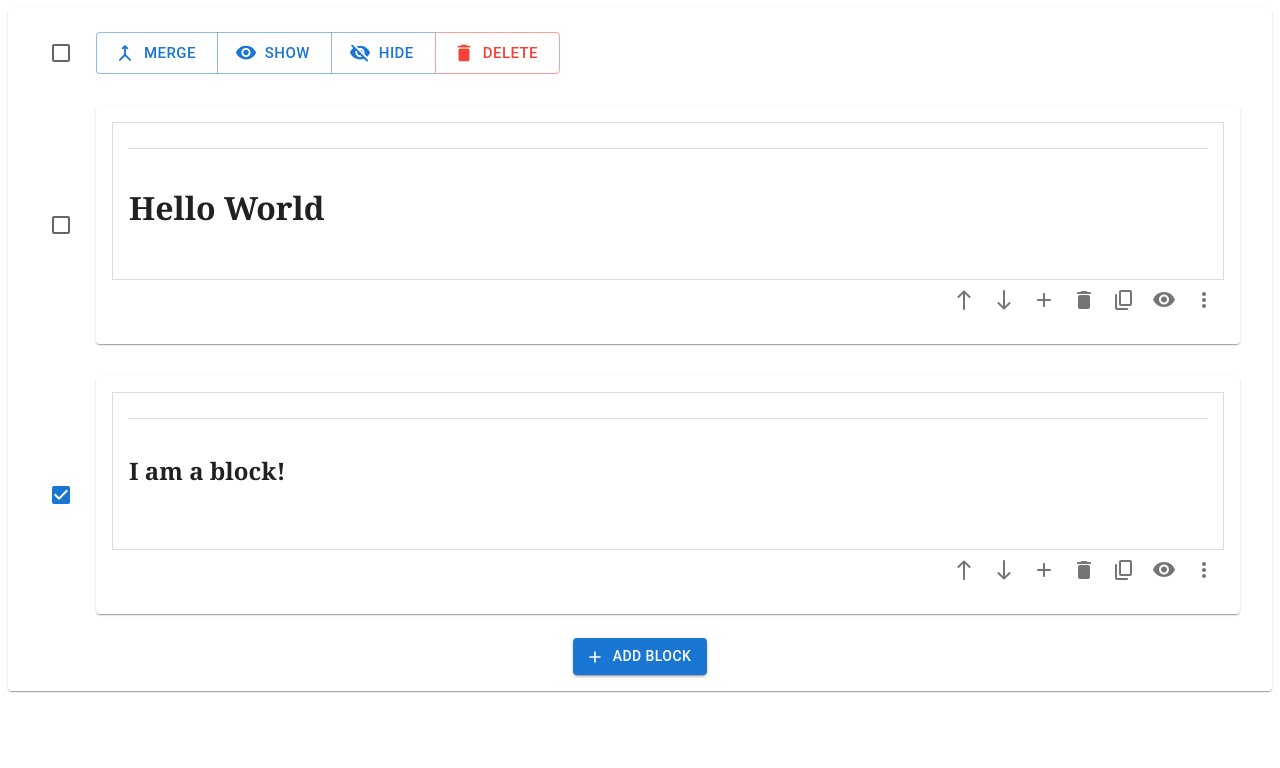
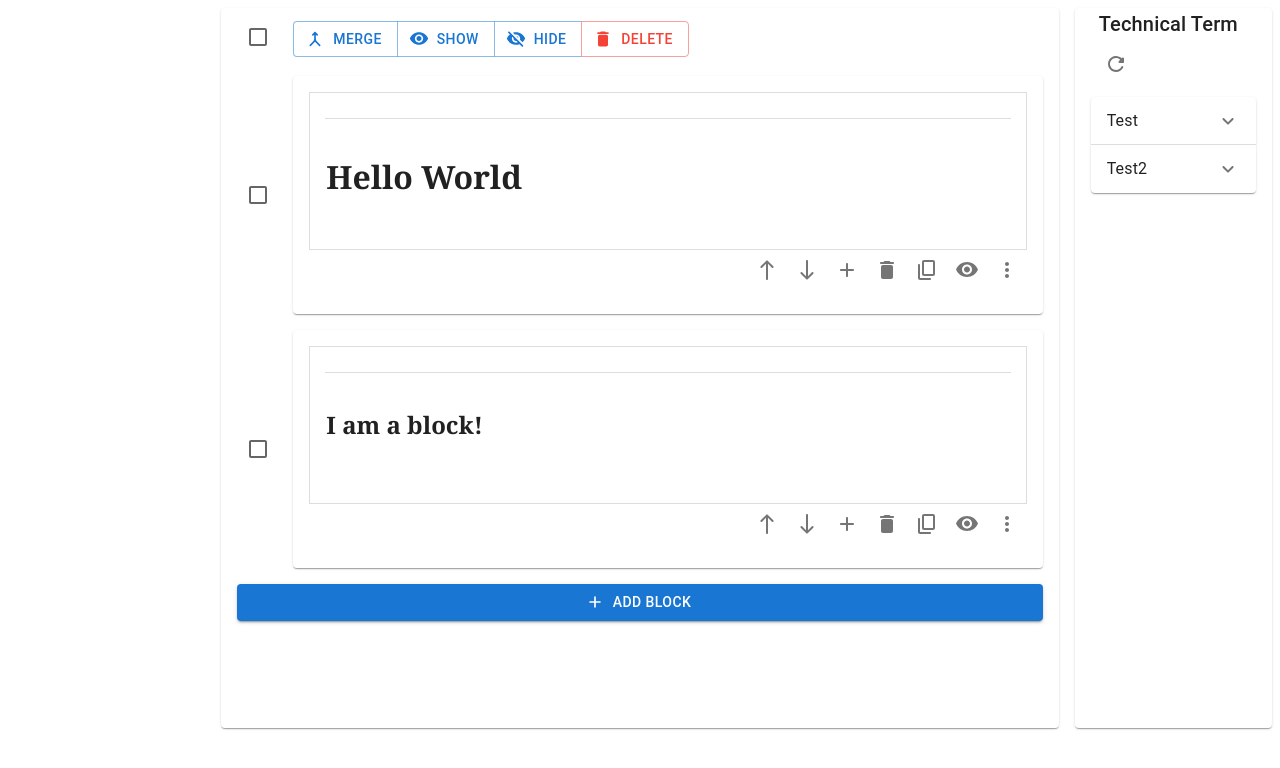
Before and after one commit to Fiona1121/trans-me, a React (Create React App) app in the folder trans-me/: page / in a window 1280 px wide. Shown: the top 768 px of the page. Built offline with nearby package versions, Linux system fonts and the light colour scheme.

Commit message:
Finish term browsing operation

```diff
--- a/trans-me/src/containers/main/board/index.js
+++ b/trans-me/src/containers/main/board/index.js
@@ -8,8 +8,8 @@ import {
   Checkbox,
   List,
   ListItem,
-  ListItemButton,
   ListItemIcon,
+  ListSubheader,
 } from "@mui/material";
 import MergeRoundedIcon from "@mui/icons-material/MergeRounded";
 import VisibilityOffRoundedIcon from "@mui/icons-material/VisibilityOffRounded";
@@ -27,7 +27,7 @@ import {
 
 export default function Board({ blocks }) {
   const dispatch = useDispatch();
-  const [selected, setSelected] = useState([1]);
+  const [selected, setSelected] = useState([]);
 
   const handleSelectAll = () => {
     setSelected((prevSelected) => {
@@ -71,17 +71,16 @@ export default function Board({ blocks }) {
   };
 
   return (
-    <Card>
+    <Card sx={{ height: "90vh", overflow: "scroll" }}>
       <List>
-        <ListItem key="list-menu">
-          <ListItemButton>
+        <ListSubheader key="list-menu" sx={{ zIndex: 950 }}>
           <ListItemIcon>
             <Checkbox
               checked={selected.length === blocks.length}
               onChange={handleSelectAll}
             />
           </ListItemIcon>
-            <ButtonGroup size="large">
+          <ButtonGroup>
             <Button
               startIcon={<MergeRoundedIcon />}
               onClick={handleMergeSelected}
@@ -109,11 +108,9 @@ export default function Board({ blocks }) {
               Delete
             </Button>
           </ButtonGroup>
-          </ListItemButton>
-        </ListItem>
+        </ListSubheader>
         {blocks.map((block, index) => (
           <ListItem key={"list-item-" + block.id}>
-            <ListItemButton>
             <ListItemIcon>
               <Checkbox
                 checked={selected.includes(block.id)}
@@ -127,7 +124,6 @@ export default function Board({ blocks }) {
               content={block.content}
               isHidden={block.isHidden}
             />
-            </ListItemButton>
           </ListItem>
         ))}
         <ListItem key="list-add" sx={{ justifyContent: "center" }}>
@@ -135,6 +131,7 @@ export default function Board({ blocks }) {
             variant="contained"
             startIcon={<AddRoundedIcon />}
             onClick={handleAddBlock}
+            fullWidth
           >
             Add Block
           </Button>
--- a/trans-me/src/containers/main/index.js
+++ b/trans-me/src/containers/main/index.js
@@ -1,9 +1,11 @@
+import { Grid } from "@mui/material";
 import React from "react";
 import { useSelector } from "react-redux";
 import { Navigate } from "react-router-dom";
 import { selectGlobal } from "../../slices/globalSlice";
 import { selectSession } from "../../slices/sessionSlice";
 import Board from "./board";
+import Term from "./term";
 
 export default function Main() {
   const { username, expirationTime } = useSelector(selectSession);
@@ -14,8 +16,14 @@ export default function Main() {
     return <Navigate to={"/login"} />;
   }
   return (
-    <div>
-      <Board blocks={blocks} />
-    </div>
+    <Grid container spacing={2} sx={{ height: "100vh" }}>
+      <Grid item xs></Grid>
+      <Grid item xs={8}>
+        <Board blocks={blocks} />
+      </Grid>
+      <Grid item xs>
+        <Term />
+      </Grid>
+    </Grid>
   );
 }
--- a/trans-me/src/containers/main/term/index.js
+++ b/trans-me/src/containers/main/term/index.js
@@ -0,0 +1,106 @@
+import React from "react";
+import { useSelector } from "react-redux";
+import { selectGlobal } from "../../../slices/globalSlice";
+
+import {
+  Accordion,
+  AccordionDetails,
+  AccordionSummary,
+  Card,
+  CardContent,
+  CircularProgress,
+  Grid,
+  IconButton,
+  Toolbar,
+  Tooltip,
+  Typography,
+} from "@mui/material";
+import ExpandMoreRoundedIcon from "@mui/icons-material/ExpandMoreRounded";
+import RefreshRoundedIcon from "@mui/icons-material/RefreshRounded";
+
+export default function Term() {
+  const { blocks } = useSelector(selectGlobal);
+  const [isLoading, setIsLoading] = React.useState(false);
+  const [terms, setTerms] = React.useState([
+    { name: "Test", details: "This is the detail of test." },
+    { name: "Test2", details: "This is the detail of test2." },
+  ]);
+
+  const fetchTerms = () => {
+    const stringContent = blocks.map((block) => block.content).join("");
+    const text = stringContent.replace(/<[^>]+>/g, "");
+    // TODO: fetch terms from server
+  };
+
+  const handleRefresh = () => {
+    setIsLoading(true);
+    fetchTerms();
+    setIsLoading(false);
+  };
+
+  // Initialize terms
+  React.useEffect(() => {
+    fetchTerms();
+  }, []);
+
+  return (
+    <Card sx={{ maxWidth: 300, height: "90vh" }}>
+      <Toolbar sx={{ paddingLeft: 0, paddingRight: 0 }}>
+        <Grid
+          container
+          direction="row"
+          justifyContent="space-between"
+          alignItems="stretch"
+        >
+          <Grid item>
+            <Typography gutterBottom variant="h6">
+              Technical Term
+            </Typography>
+          </Grid>
+          <Grid item>
+            <Tooltip title="Refresh">
+              <IconButton
+                size="small"
+                onClick={handleRefresh}
+                disabled={isLoading}
+              >
+                <RefreshRoundedIcon />
+              </IconButton>
+            </Tooltip>
+          </Grid>
+        </Grid>
+      </Toolbar>
+      <CardContent>
+        <div>
+          {isLoading ? (
+            <Grid
+              container
+              direction="column"
+              justifyContent="center"
+              alignItems="center"
+              spacing={1}
+            >
+              <Grid item>
+                <CircularProgress />
+              </Grid>
+              <Grid item>
+                <Typography variant="body2">Loading...</Typography>
+              </Grid>
+            </Grid>
+          ) : (
+            terms.map((term, index) => (
+              <Accordion key={"term-" + index}>
+                <AccordionSummary expandIcon={<ExpandMoreRoundedIcon />}>
+                  <Typography variant="body1">{term.name}</Typography>
+                </AccordionSummary>
+                <AccordionDetails>
+                  <Typography variant="body2">{term.details}</Typography>
+                </AccordionDetails>
+              </Accordion>
+            ))
+          )}
+        </div>
+      </CardContent>
+    </Card>
+  );
+}
--- a/trans-me/src/slices/sessionSlice.js
+++ b/trans-me/src/slices/sessionSlice.js
@@ -3,7 +3,7 @@ import { createSlice } from "@reduxjs/toolkit";
 // Todo: current initial state is just for testing
 const initialState = {
   username: "fiona",
-  expirationTime: 1669303561038,
+  expirationTime: 1769303561038,
 };
 
 // const initialState = {
```
Lines whose indentation alone changed are shown as unchanged.
